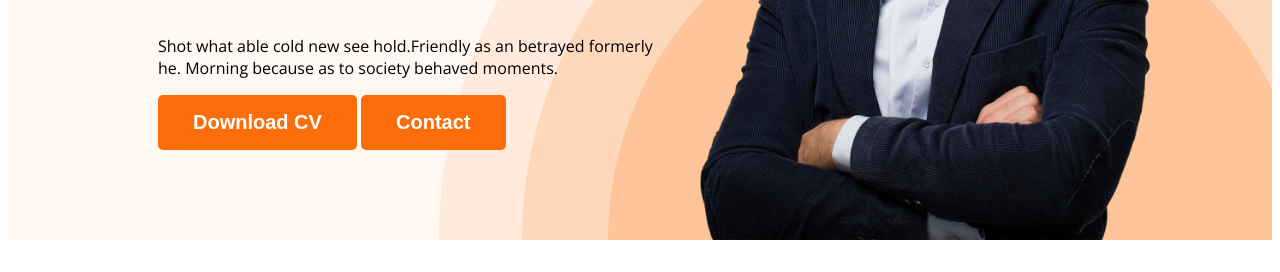
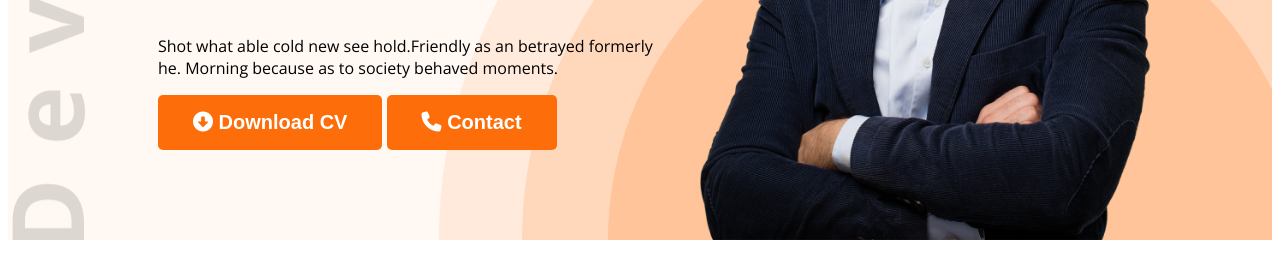
Before and after one commit to MIRNOMAN/developer-portfolio, a plain HTML site: page index.html in a window 1280 px wide. Shown: the part 528-800 px from the top of the page. Drawn offline with nearby package versions, Linux system fonts and the light colour scheme.

Commit message:
icon creat font awsome

```diff
--- a/index.html
+++ b/index.html
@@ -8,6 +8,7 @@
 <link rel="preconnect" href="https://fonts.gstatic.com" crossorigin>
 <link href="https://fonts.googleapis.com/css2?family=Open+Sans:wght@400;500;700;800&display=swap" rel="stylesheet">
     <link rel="stylesheet" href="style/portfolio.css">
+    <script src="https://kit.fontawesome.com/260c506f32.js" crossorigin="anonymous"></script>
 </head>
 <body>
     <header class="header">
@@ -25,8 +26,8 @@
                 <h3 class="banar-greeting">Hi, I am</h3>
             <h1 class="banar-title">Mary Hardy</h1>
             <p class="banar-text">Shot what able cold new see hold.Friendly as an betrayed formerly he. Morning because as to society behaved moments.</p>
-            <button class="btn-primary">Download CV</button>
-            <button class="btn-primary">Contact</button>
+            <button class="btn-primary"> <i class="fa-solid fa-circle-down"></i> Download CV</button>
+            <button class="btn-primary"><i class="fa-solid fa-phone"></i> Contact</button>
             </div>
             <img class="profile-picture" src="images/hardy.png" alt="">
         </div>
@@ -149,7 +150,7 @@
             </div>
 
             <div class="download-cv">
-                <button class="btn-primary">Download CV</button>
+                <button class="btn-primary"><i class="fa-solid fa-circle-down"></i> Download CV</button>
             </div>
         </section>
 
--- a/style/portfolio.css
+++ b/style/portfolio.css
@@ -41,9 +41,9 @@ nav a{
 }
 .header{
     background-color: #FFF8F3;
-    background-image: url('../images/header_bg.png');
+    background-image: url('../images/header_bg.png'), url('../images/developer.png');
     background-repeat: no-repeat;
-    background-position: bottom right;
+    background-position: bottom right, top left;
 }
 .banner{
     padding: 30px 30px 0px 150px;
```
